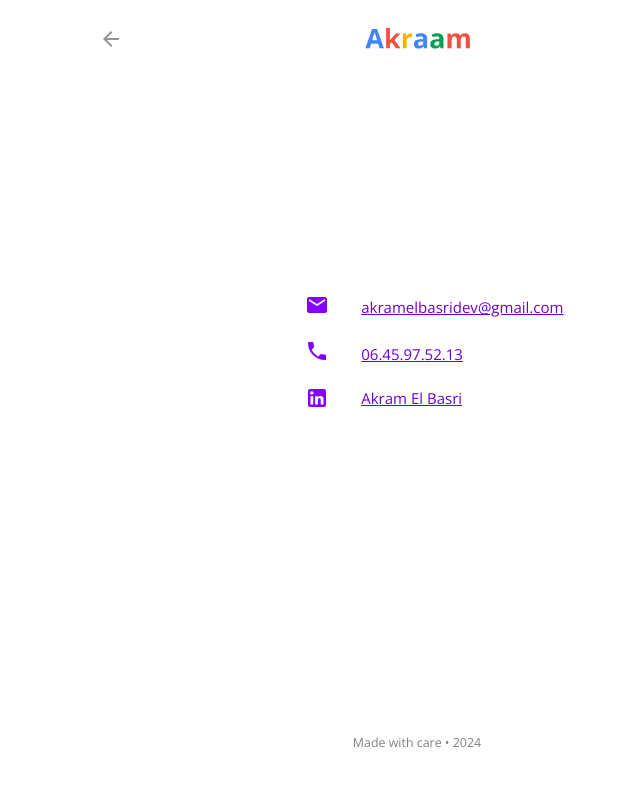
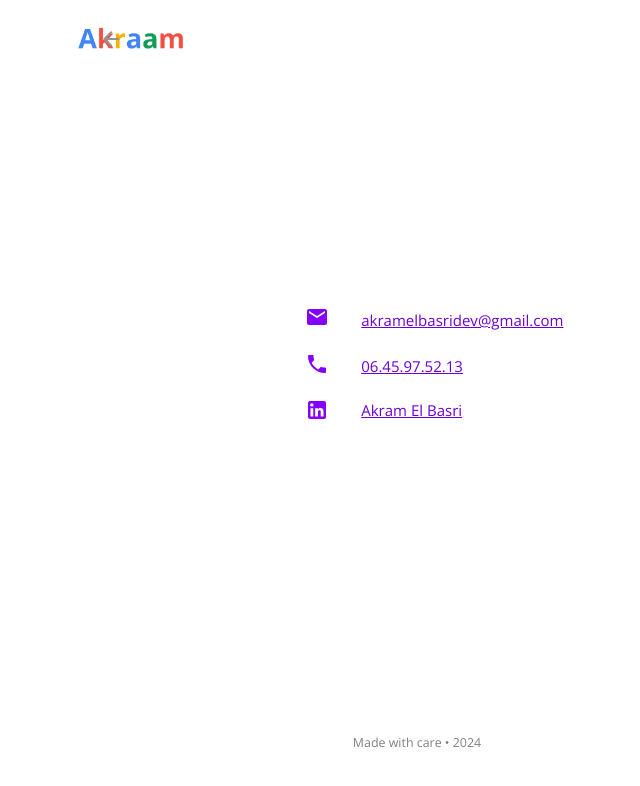
Before and after one commit to akramthedev/akramelbasri.com, a React (Create React App) app: page /contact in a window 1280 px wide. Shown: the top 786 px of the page, without its empty margins (223-863 px from the left). Built offline with nearby package versions, Linux system fonts and the light colour scheme.

Commit message:
Update index.css

```diff
--- a/src/Pages/index.css
+++ b/src/Pages/index.css
@@ -13,21 +13,7 @@
 .mobileSearch::-webkit-scrollbar{
     width: 0;
 }
-.caseOne{
-    height: 60px;
-    width: 100%;
-    display: flex;
-    align-items: center;
-    justify-content: space-between;
-    margin-bottom: 0.777rem;
-    padding: 0.4rem 0.666rem;
-    position: sticky;
-    top:0;
-    z-index: 9999;
-    backdrop-filter: blur(4px) saturate(200%);
-    -webkit-backdrop-filter: blur(4px) saturate(200%);
-    background-color: rgba(255, 255, 255, 0);
-}
+
 .caseOne img{
     object-fit: cover;
     height:35px;
@@ -790,3 +776,19 @@
 .zuoqeqdqs{
     margin-top: 2rem !important;
 }
+
+
+.caseOne{
+    height: 60px;
+    width: 100%;
+    display: flex;
+    align-items: center;
+    justify-content: space-between;
+    margin-bottom: 0.777rem;
+    padding: 0.4rem 0.666rem;
+   position: sticky;
+    top: 0;
+    backdrop-filter: blur(6px) saturate(200%);
+    -webkit-backdrop-filter: blur(6px) saturate(200%);
+    background-color: rgba(255, 255, 255, 0);
+}
```
